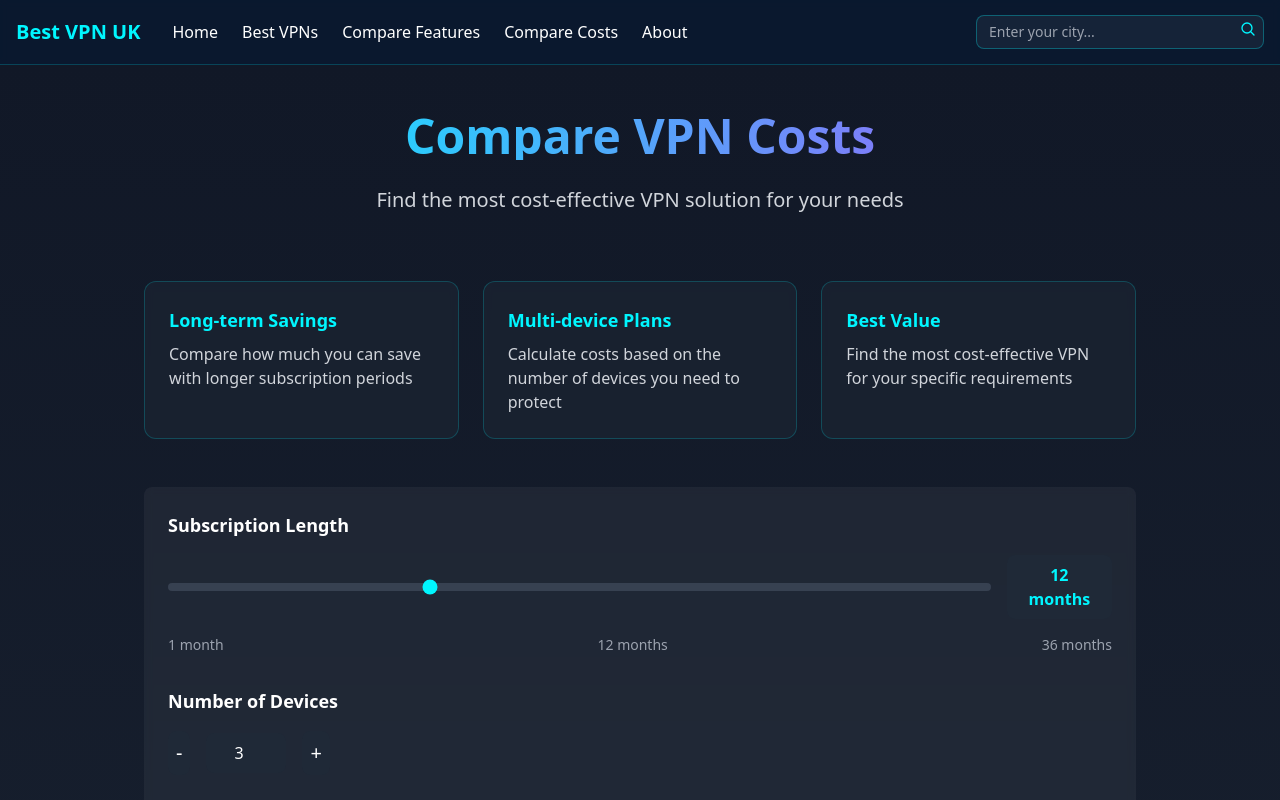
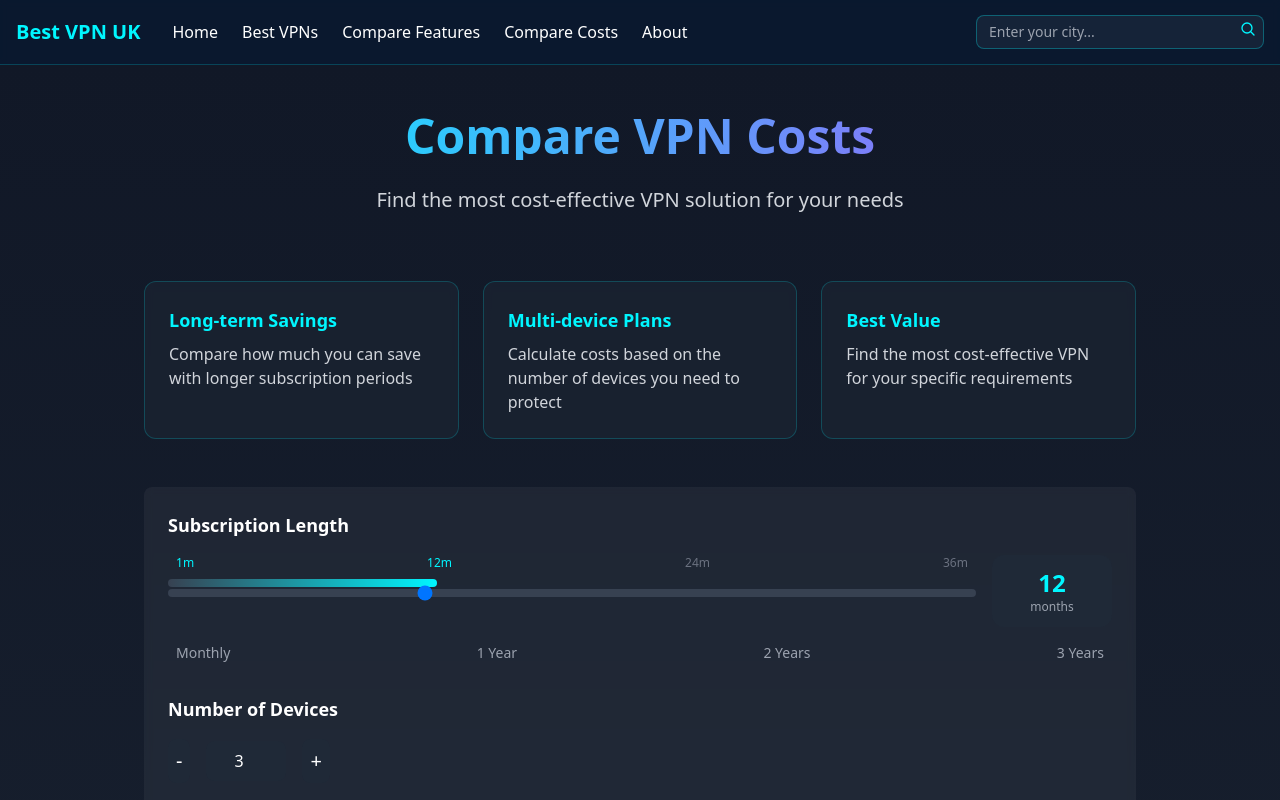
Before and after one commit to GergulasBalint/bestvpn, a React (Vite) app: page /compare-costs in a window 1280 px wide. Shown: the top 800 px of the page. Built offline with nearby package versions, Linux system fonts and the light colour scheme.

Commit message:
slider remake

```diff
--- a/src/components/VPNPriceCalculator.tsx
+++ b/src/components/VPNPriceCalculator.tsx
@@ -53,7 +53,24 @@ const VPNPriceCalculator: FC = () => {
           >
             Subscription Length
           </label>
-          <div className="flex items-center gap-4">
+          <div className="relative flex items-center gap-4">
+            <div className="relative flex-1">
+              <div className="absolute w-full flex justify-between px-2 -top-6">
+                {[1, 12, 24, 36].map((month) => (
+                  <div
+                    key={month}
+                    className={`text-xs ${
+                      duration >= month ? 'text-cyber-blue' : 'text-gray-500'
+                    }`}
+                  >
+                    {month}m
+                  </div>
+                ))}
+              </div>
+              <div
+                className="absolute h-2 bg-gradient-to-r from-gray-700 to-cyber-blue rounded-full"
+                style={{ width: `${(duration / 36) * 100}%` }}
+              />
               <input
                 id="duration-slider"
                 type="range"
@@ -61,20 +78,29 @@ const VPNPriceCalculator: FC = () => {
                 max="36"
                 value={duration}
                 onChange={(e) => setDuration(Number(e.target.value))}
-              className="w-full h-2 bg-gray-700 rounded-lg appearance-none cursor-pointer accent-cyber-blue"
+                className="range-slider relative w-full h-2 bg-gray-700 rounded-full appearance-none cursor-pointer z-10"
                 aria-valuemin={1}
                 aria-valuemax={36}
                 aria-valuenow={duration}
                 aria-label="Select subscription duration in months"
               />
-            <span className="min-w-[100px] text-center px-4 py-2 bg-gray-800 rounded-lg text-cyber-blue font-semibold">
-              {duration} {duration === 1 ? 'month' : 'months'}
-            </span>
             </div>
-          <div className="flex justify-between text-sm text-gray-400">
-            <span>1 month</span>
-            <span>12 months</span>
-            <span>36 months</span>
+            <div className="min-w-[120px]">
+              <div className="bg-gray-800 rounded-xl p-3 text-center">
+                <div className="text-2xl font-bold text-cyber-blue">
+                  {duration}
+                </div>
+                <div className="text-xs text-gray-400">
+                  {duration === 1 ? 'month' : 'months'}
+                </div>
+              </div>
+            </div>
+          </div>
+          <div className="flex justify-between text-sm text-gray-400 px-2">
+            <span>Monthly</span>
+            <span>1 Year</span>
+            <span>2 Years</span>
+            <span>3 Years</span>
           </div>
         </div>
 
```
Lines whose indentation alone changed are shown as unchanged.
